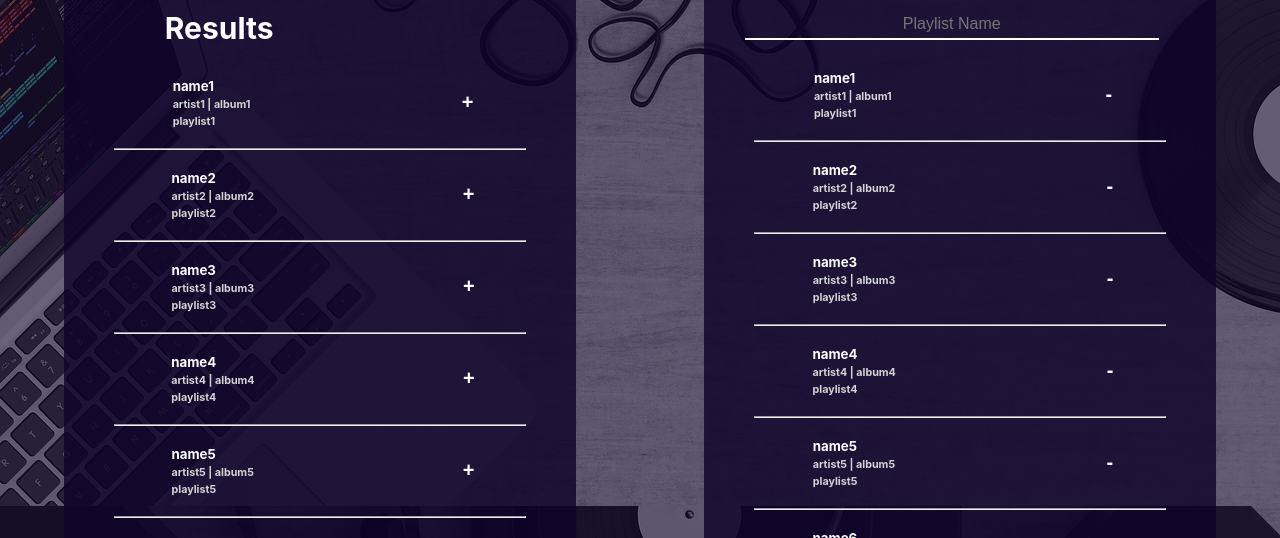
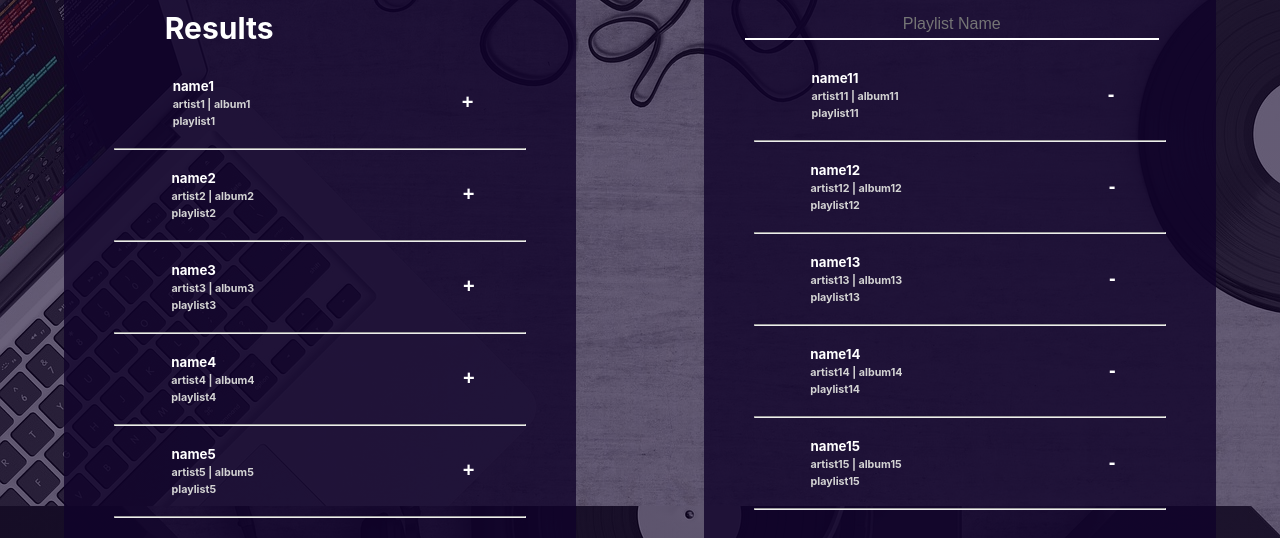
Before and after one commit to benjamin8979/Jammming, a React (Create React App) app: page / in a window 1280 px wide. Shown: the part 262-800 px from the top of the page. Built offline with nearby package versions, Linux system fonts and the light colour scheme.

Commit message:
Implement playlists in the component tree

```diff
--- a/src/App/App.js
+++ b/src/App/App.js
@@ -17,10 +17,26 @@ function App() {
       tracksList.push(track)
   }
 
+  const playsList = [];
+  for (let i = 11; i <= 15; i++) {
+    let track = {};
+    track.name = "name" + i;
+    track.artist = "artist" + i;
+    track.album = "album" + i;
+    track.playlist = "playlist" + i;
+    playsList.push(track)
+}
+
   const [tracks, setTracks] = useState(tracksList);
+
+  const [playList, setPlayList] = useState(playsList);
 
   function handleClick() {
     setTracks(tracksList);
+  }
+
+  function handleChange() {
+    setPlayList(playList);
   }
 
   return (
@@ -29,7 +45,7 @@ function App() {
       <Searchbar onClick={handleClick}/>
       <div className={styles.main}>
         <Searchresults tracks={tracks}/>
-        <Playlist/>
+        <Playlist playList={playList}/>
       </div>
     </div>
   );
--- a/src/Playlist/Playlist.js
+++ b/src/Playlist/Playlist.js
@@ -1,21 +1,13 @@
 import Tracklist from '../Tracklist/Tracklist';
 import styles from './Playlist.module.css';
 
-function Playlist() {
-    const tracksList = [];
-    for (let i = 1; i <= 10; i++) {
-        let track = {};
-        track.name = "name" + i;
-        track.artist = "artist" + i;
-        track.album = "album" + i;
-        track.playlist = "playlist" + i;
-        tracksList.push(track)
-    }
+function Playlist(props) {
+
 
     return (
         <div className={styles.playlist}>
             <input className={styles.input} placeholder='Playlist Name'/>
-            <Tracklist buttonType="-" tracks={tracksList}/>
+            <Tracklist buttonType="-" tracks={props.playList}/>
             <div className={styles.buttonContainer}>
                 <button className={styles.button}>Save to Spotify</button>
             </div>
```
Lines whose indentation alone changed are shown as unchanged.
